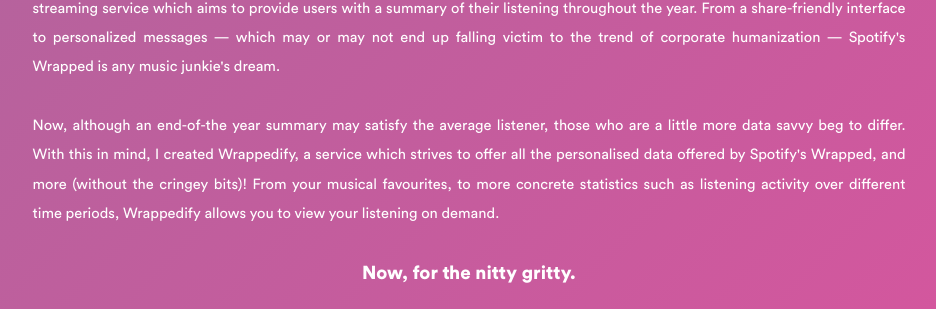
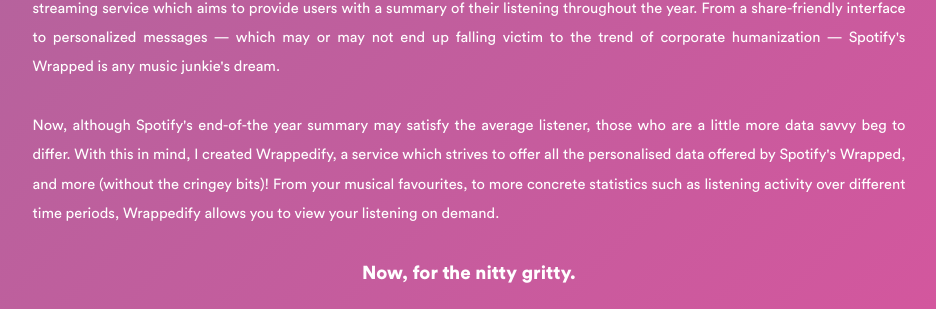
Before and after one commit to msohaill/wrappedify, a Django app: page /about/ in a window 1280 px wide. Shown: the part 267-576 px from the top of the page, without its empty margins (171-1107 px from the left). Run offline with Django 4.2, Linux system fonts and the light colour scheme; parts of the project's set-up code (start-up, migrations or seed data) failed here and were passed over.

Commit message:
Proofread about_view.html

```diff
--- a/pages/templates/pages/about_view.html
+++ b/pages/templates/pages/about_view.html
@@ -7,7 +7,7 @@
 <div style="width: 100%; display:flex; flex-direction:column; justify-content:center; align-items:center; text-align:justify">
     <h1>About Wrappedify.</h1>
     <p style="font-size:11pt; width: 75%">We all know and love <a href="https://en.wikipedia.org/wiki/Spotify_Wrapped" style="color:white" target="_blank" rel="noopener noreferrer">Spotify Wrapped</a>. For those who don't know, Spotify's Wrapped is a year-end campaign put forth by the music streaming service which aims to provide users with a summary of their listening throughout the year. From a share-friendly interface to personalized messages — which may or may not end up falling victim to the trend of corporate humanization — Spotify's Wrapped is any music junkie's dream.</p>
-    <p style="font-size:11pt; width: 75%">Now, although an end-of-the year summary may satisfy the average listener, those who are a little more data savvy beg to differ. With this in mind, I created Wrappedify, a service which strives to offer all the personalised data offered by Spotify's Wrapped, and more (without the cringey bits)! From your musical favourites, to more concrete statistics such as listening activity over different time periods, Wrappedify allows you to view your listening on demand.</p>
+    <p style="font-size:11pt; width: 75%">Now, although Spotify's end-of-the year summary may satisfy the average listener, those who are a little more data savvy beg to differ. With this in mind, I created Wrappedify, a service which strives to offer all the personalised data offered by Spotify's Wrapped, and more (without the cringey bits)! From your musical favourites, to more concrete statistics such as listening activity over different time periods, Wrappedify allows you to view your listening on demand.</p>
     <h3 style="font-family:CircularStd-Black">Now, for the nitty gritty.</h3>
     <p style="font-size:11pt; width: 75%">Wrappedify is built using Python's <a href="https://www.djangoproject.com" style="color:white" target="_blank" rel="noopener noreferrer">Django</a> framework, allowing me to maintain a favourable backend for the data analysis. Interactions with Spotify's Web API were made using <a href="https://spotipy.readthedocs.io/en/2.19.0/" style="color:white" target="_blank" rel="noopener noreferrer">spotipy</a>, a Python library which makes dealing with the API much simpler. The data analysis consists of two phases: the first phase which just involves parsing the JSON data provided, and the second, heavier phase, which involves multiple calls to the Web API. The second phase is heavier as it takes the longest, accounting for the waiting time on the processing page. This long running task raised a problem for the website's UX. If the page waited for the task to complete in order to load, the user would assume a problem with their internet connection. To solve this, I used <a href="https://docs.celeryproject.org/en/stable/index.html" style="color:white" target="_blank" rel="noopener noreferrer">Celery</a>, which I'll discuss in a bit.</p>
     <p style="font-size:11pt; width: 75%">The front end is implemented with good ol' HTML5, CSS, and JavaScript, making use of AJAX and JQuery, as well. The genre bubble graphic and the activity charts were both made using <a href="https://d3js.org" style="color:white" target="_blank" rel="noopener noreferrer">D3.js</a>, a robust JavaScript library used for visualising data on the web. The websites UI was made in part by keeping Spotify's own interface in mind while also taking inspiration from <a href="https://medium.com/front-end-weekly/how-i-built-a-miniature-year-round-available-version-of-spotify-wrapped-e7625a30b58b" style="color:white" target="_blank" rel="noopener noreferrer">Statify</a>, another amazing service for understanding your Spotify listening.</p>
```
